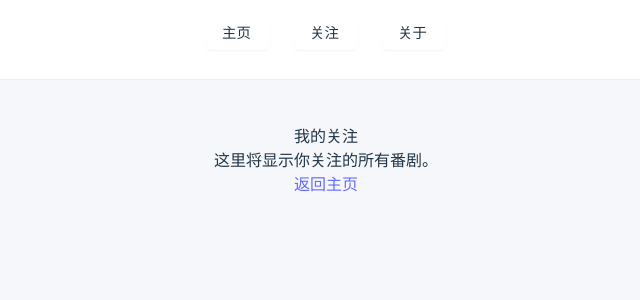
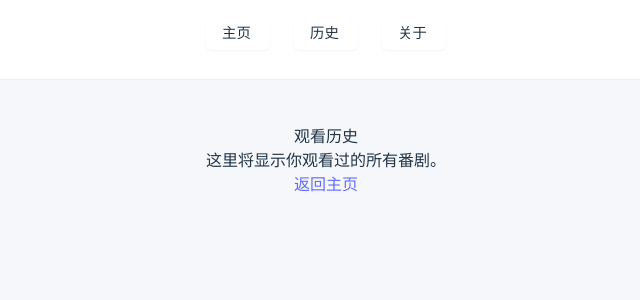
Before and after one commit to bruceblink/ani-todo-app, a React (Vite) app: page /favorites in a window 1280 px wide. Shown: the top 300 px of the page, without its empty margins (314-954 px from the left). Built offline with nearby package versions, Linux system fonts and the light colour scheme.

Commit message:
refactor: 从App.tsx中拆分出History和About页面，并更新相关的页面描述

```diff
--- a/src/App.tsx
+++ b/src/App.tsx
@@ -1,4 +1,4 @@
-import { BrowserRouter as Router, Routes, Route, Link } from "react-router-dom";
+import { BrowserRouter as Router, Routes, Route } from "react-router-dom";
 import { ThemeProvider } from "@mui/material";
 import { Toaster } from "react-hot-toast";
 
@@ -6,31 +6,10 @@ import { Toaster } from "react-hot-toast";
 import theme from "@/theme.ts";
 import HomePage from "@/components/HomePage.tsx";
 import Header from "@/components/Header.tsx";
-
-// 占位页面：关于我们
-const AboutPage = () => {
-    return (
-        <div style={{ padding: '24px', textAlign: 'center' }}>
-            <h2>关于本应用</h2>
-            <p>这是一个用于追踪新番的应用，基于 React、Tailwind CSS、 Vite + Tauri 构建。</p>
-            <Link to="/">返回主页</Link>
-        </div>
-    );
-};
-
-// 占位页面：关注列表
-const FavoritesPage = () => {
-    return (
-        <div style={{ padding: '24px', textAlign: 'center' }}>
-            <h2>我的关注</h2>
-            <p>这里将显示你关注的所有番剧。</p>
-            <Link to="/">返回主页</Link>
-        </div>
-    );
-};
+import HistoryPage from "@/components/HistoryPage.tsx";
+import AboutPage from "@/components/AboutPage.tsx";
 
 export default function App() {
-    const HEADER_HEIGHT = '80px'; // 估算你的 Header 高度，用于内容区域的 padding
 
     return (
         <ThemeProvider theme={theme}>
@@ -39,11 +18,11 @@ export default function App() {
                 <Header />
 
                 {/* 用一个主容器来包裹路由内容，并添加 padding-top */}
-                <div style={{ paddingTop: HEADER_HEIGHT }}>
+                <div style={{ paddingTop: '80px' }}>
                     <Routes>
                         <Route path="/" element={<HomePage />} />
                         <Route path="/about" element={<AboutPage />} />
-                        <Route path="/favorites" element={<FavoritesPage />} />
+                        <Route path="/favorites" element={<HistoryPage />} />
                     </Routes>
                 </div>
 
--- /dev/null
+++ b/src/components/AboutPage.tsx
@@ -0,0 +1,11 @@
+import {Link} from "react-router-dom";
+
+export default function AboutPage() {
+    return (
+        <div style={{ padding: '24px', textAlign: 'center' }}>
+            <h2>关于本应用</h2>
+            <p>这是一个用于追踪新番的应用，基于 React、Tailwind CSS、 Vite + Tauri 构建。</p>
+            <Link to="/">返回主页</Link>
+        </div>
+    )
+}
--- a/src/components/Header.tsx
+++ b/src/components/Header.tsx
@@ -65,7 +65,7 @@ export default function Header() {
                         textDecoration: 'none',
                     }}
                 >
-                    关注
+                    历史
                 </Link>
                 <Link
                     to="/about"
--- /dev/null
+++ b/src/components/HistoryPage.tsx
@@ -0,0 +1,11 @@
+import {Link} from "react-router-dom";
+
+export default function HistoryPage() {
+    return (
+        <div style={{ padding: '24px', textAlign: 'center' }}>
+            <h2>观看历史</h2>
+            <p>这里将显示你观看过的所有番剧。</p>
+            <Link to="/">返回主页</Link>
+        </div>
+    )
+}
```
